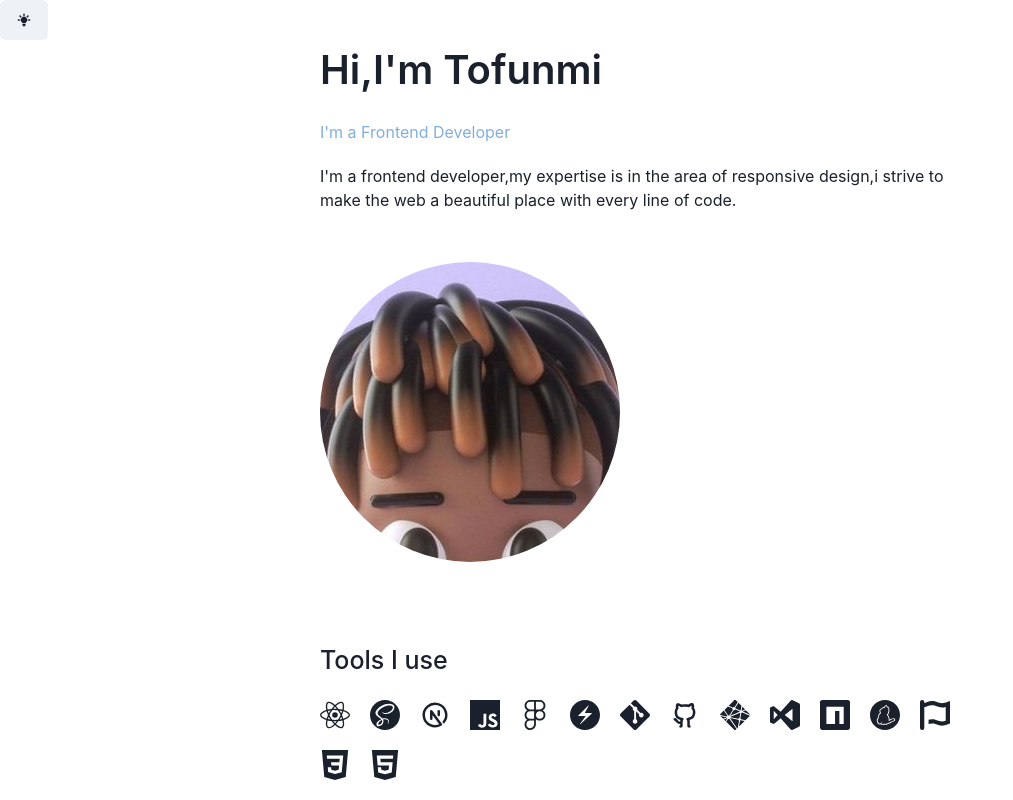
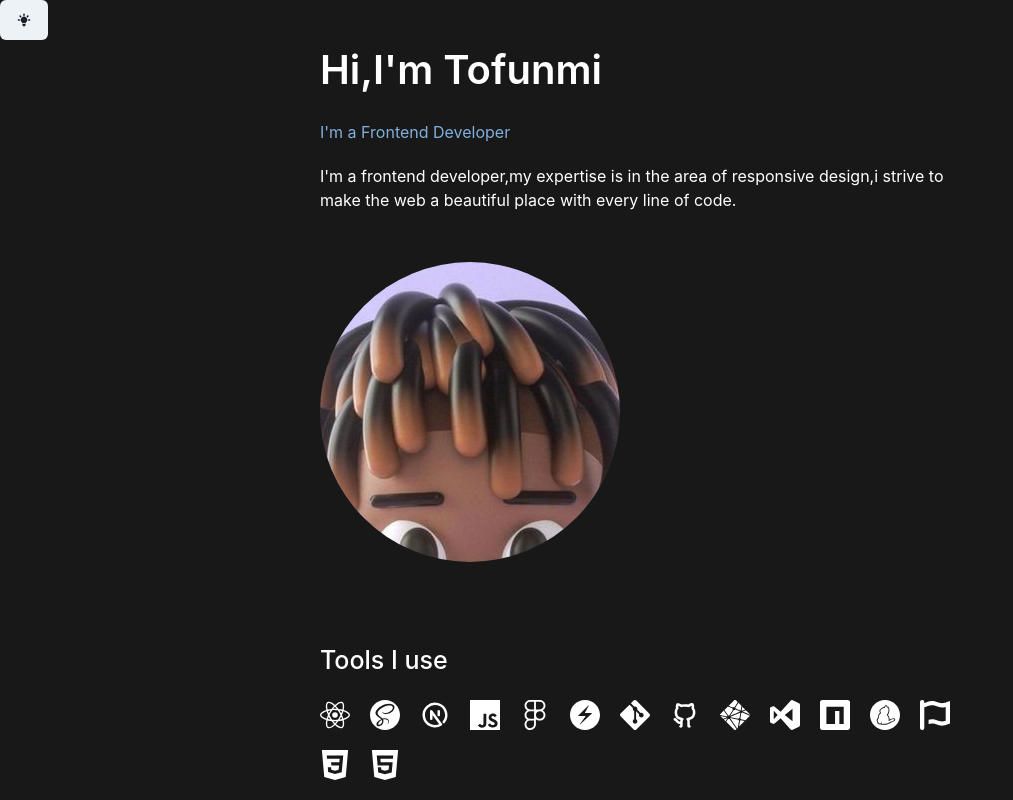
Before and after one commit to devtofunmi/myportfolio, a React (Vite) app: page / in a window 1280 px wide. Shown: the top 800 px of the page, without its empty margins (0-1013 px from the left). Built offline with nearby package versions, Linux system fonts and the light colour scheme.

Commit message:
add a box to overide chakra background

```diff
--- a/src/App.jsx
+++ b/src/App.jsx
@@ -1,13 +1,16 @@
 import React, { useEffect } from "react";
 import Homepage from "./pages/Homepage";
 import AOS from "aos";
+import { Box } from "@chakra-ui/react";
 function App() {
   useEffect(() => {
     AOS.init();
   }, []);
   return (
     <>
-      <Homepage />
+      <Box w={"100%"} minH={"100vh"} bg={"#181819"} color={"white"}>
+        <Homepage />
+      </Box>
     </>
   );
 }
```
